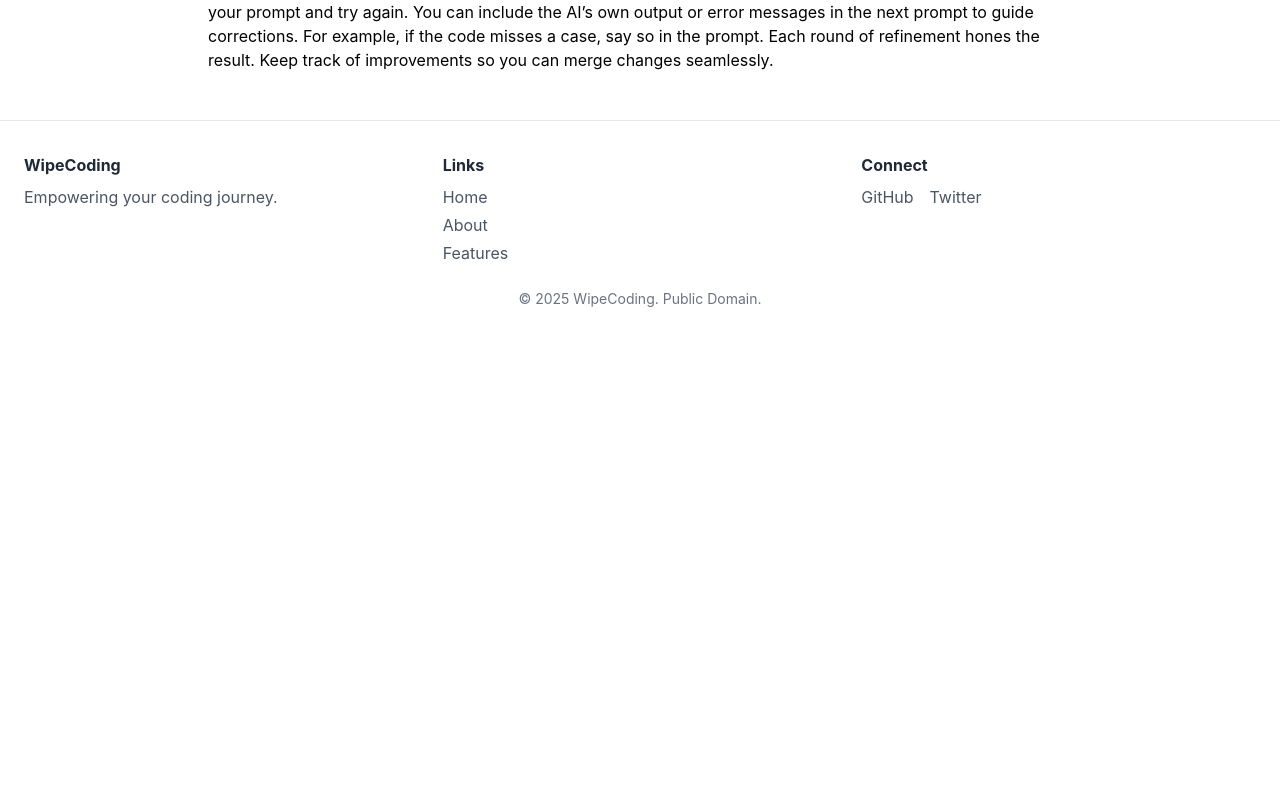
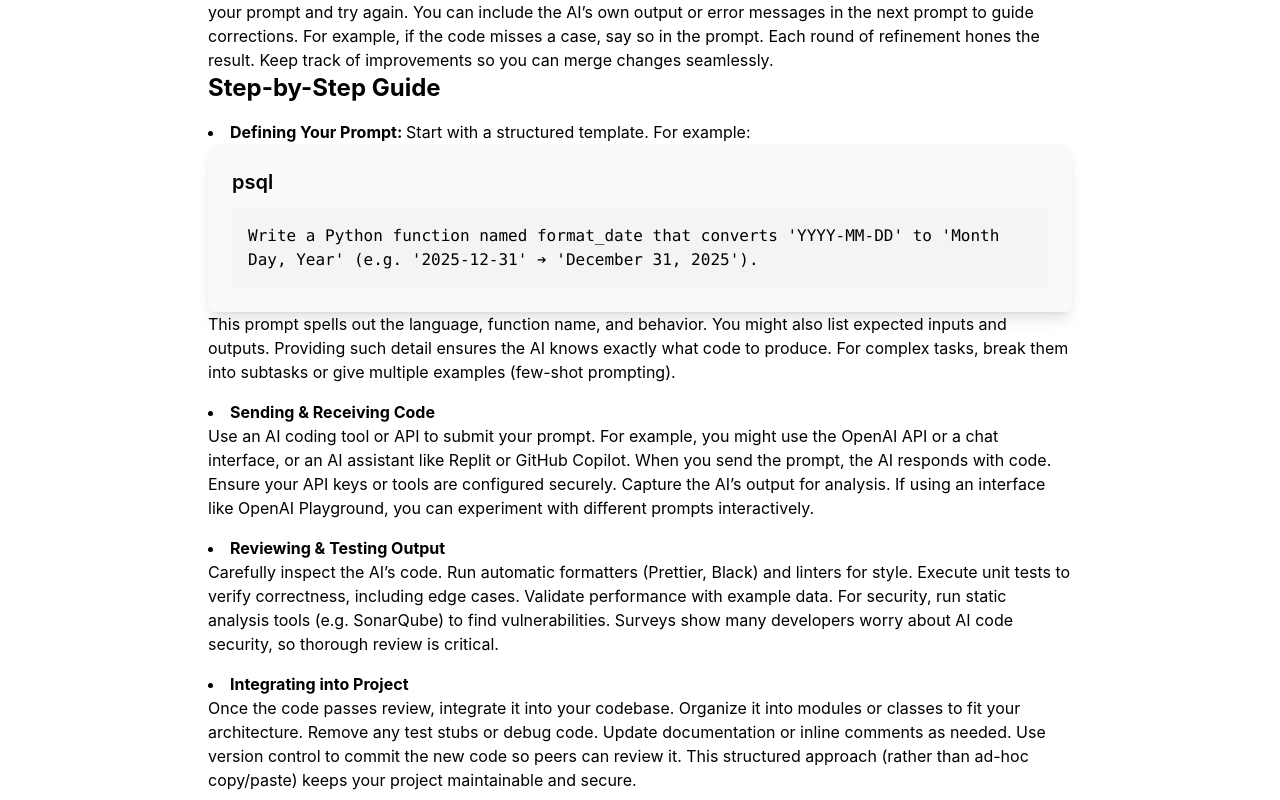
Before and after one commit to godomainz/wipe_coding_web_react, a React (Create React App) app: page /ai-suggestion in a window 1280 px wide. Shown: the part 920-1720 px from the top of the page. Before the commit the page ends 1261 px from the top, so only its background shows below. Built offline with nearby package versions, Linux system fonts and the light colour scheme.

Commit message:
added StepByStepGuide

```diff
--- a/src/Pages/AISuggestion.tsx
+++ b/src/Pages/AISuggestion.tsx
@@ -45,6 +45,46 @@ const CorePrincipals: React.FC = ()=>{
         </div>
 };
 
+const StepByStepGuide: React.FC = ()=>{
+        return <div>
+            <motion.h2 variants={itemVariants} className="text-2xl font-bold mb-4">Step-by-Step Guide</motion.h2>
+            <ol className="list-disc list-inside space-y-4">
+                <motion.li variants={itemVariants}>
+                    <strong>Defining Your Prompt: </strong>Start with a structured template. For example:
+                    <motion.div
+                        variants={itemVariants}
+                        transition={{ delay: 0.2 }}
+                        className="bg-gray-50 p-6 rounded-lg shadow-lg"
+                    >
+                        <h4 className="text-xl font-semibold mb-3">psql</h4>
+                        <pre className="bg-gray-100 p-4 rounded overflow-auto whitespace-pre-wrap">
+                        <code>Write a Python function named format_date that converts 'YYYY-MM-DD' to 'Month Day, Year' (e.g. '2025-12-31' ➔ 'December 31, 2025').</code>
+                        </pre>
+                    </motion.div>
+                    This prompt spells out the language, function name, and behavior. You might also list expected inputs and outputs. Providing such detail ensures the AI knows exactly what code to produce.
+                    For complex tasks, break them into subtasks or give multiple examples (few-shot prompting).
+                </motion.li>
+                <motion.li variants={itemVariants}>
+                    <strong>Sending & Receiving Code</strong>
+                    <p>
+                        Use an AI coding tool or API to submit your prompt. For example, you might use the OpenAI API or a chat interface, or an AI assistant like Replit or GitHub Copilot. When you send the prompt, the AI responds with code. Ensure your API keys or tools are configured securely. Capture the AI’s output for analysis. If using an interface like OpenAI Playground, you can experiment with different prompts interactively.
+                    </p>
+                </motion.li>
+                <motion.li variants={itemVariants}>
+                    <strong>Reviewing & Testing Output</strong>
+                    <p>
+                        Carefully inspect the AI’s code. Run automatic formatters (Prettier, Black) and linters for style. Execute unit tests to verify correctness, including edge cases. Validate performance with example data. For security, run static analysis tools (e.g. SonarQube) to find vulnerabilities. Surveys show many developers worry about AI code security, so thorough review is critical.
+                    </p>
+                </motion.li>
+                <motion.li variants={itemVariants}>
+                    <strong>Integrating into Project</strong>
+                    <p>
+                        Once the code passes review, integrate it into your codebase. Organize it into modules or classes to fit your architecture. Remove any test stubs or debug code. Update documentation or inline comments as needed. Use version control to commit the new code so peers can review it. This structured approach (rather than ad-hoc copy/paste) keeps your project maintainable and secure.
+                    </p>
+                </motion.li>
+            </ol>
+        </div>
+};
 
 const AISuggestion: React.FC = () => {
   useEffect(() => {
@@ -74,6 +114,7 @@ const AISuggestion: React.FC = () => {
                         </p>
                     </motion.div>
                     <CorePrincipals/>
+                    <StepByStepGuide/>
             </div>
         </motion.main>
         <Footer />
```
